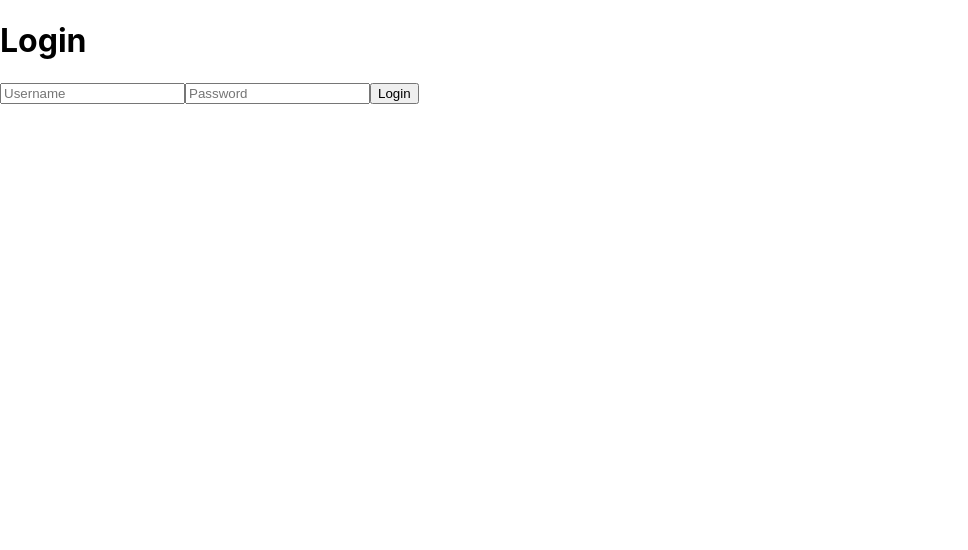
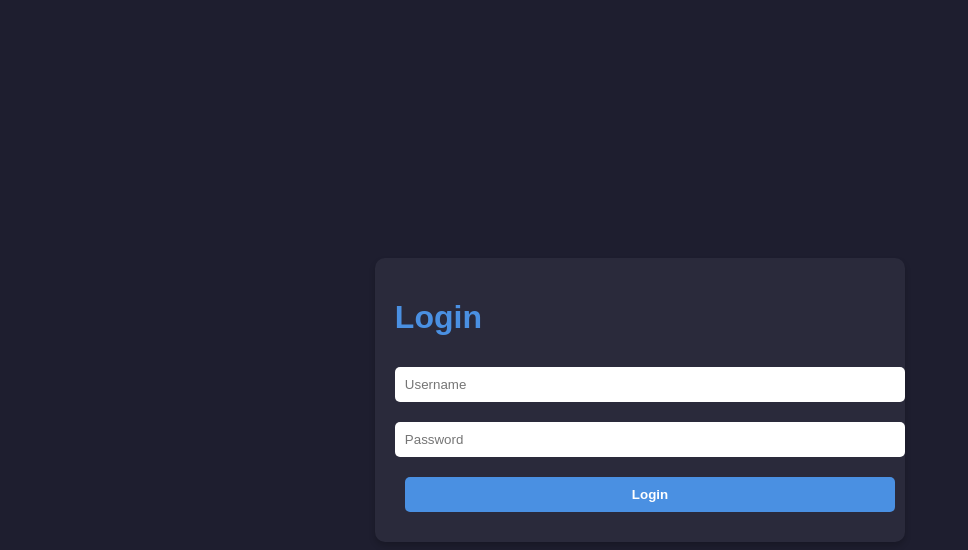
Before and after one commit to MirlanNurbekov/OrionTrail, a React (Create React App) app: page / in a window 1280 px wide. Shown: the top 550 px of the page, without its empty margins (0-968 px from the left). Built offline with nearby package versions, Linux system fonts and the light colour scheme.

Commit message:
002
Gave some basic CSS

```diff
--- a/src/App.js
+++ b/src/App.js
@@ -2,6 +2,7 @@ import React, { useState } from 'react';
 import Login from './components/Login';
 import LanguageSelector from './components/LanguageSelector';
 import QuestionPage from './components/QuestionPage';
+import './styles/App.css';
 
 function App() {
     const [loggedIn, setLoggedIn] = useState(false);
--- a/src/components/LanguageSelector.js
+++ b/src/components/LanguageSelector.js
@@ -1,11 +1,14 @@
 import React from 'react';
+import '../styles/LanguageSelector.css';
 
 export default function LanguageSelector({ onSelectLanguage }) {
     return (
-        <div>
+        <div className="language-selector">
             <h1>Select Language</h1>
-            <button onClick={() => onSelectLanguage('Python')}>Python</button>
-            <button onClick={() => onSelectLanguage('JavaScript')}>JavaScript</button>
+            <div className="language-buttons">
+                <button onClick={() => onSelectLanguage('Python')}>Python</button>
+                <button onClick={() => onSelectLanguage('JavaScript')}>JavaScript</button>
+            </div>
         </div>
     );
 }
--- a/src/components/Login.js
+++ b/src/components/Login.js
@@ -1,4 +1,5 @@
 import React, { useState } from 'react';
+import '../styles/Login.css';
 
 export default function Login({ onLogin }) {
     const [username, setUsername] = useState('');
@@ -21,9 +22,9 @@ export default function Login({ onLogin }) {
     };
 
     return (
-        <div>
-            <h1>Login</h1>
-            <form onSubmit={handleLogin}>
+        <div className="login-container">
+            <form className="login-form" onSubmit={handleLogin}>
+                <h1>Login</h1>
                 <input
                     type="text"
                     placeholder="Username"
@@ -37,8 +38,8 @@ export default function Login({ onLogin }) {
                     onChange={(e) => setPassword(e.target.value)}
                 />
                 <button type="submit">Login</button>
+                {error && <p className="error-message">{error}</p>}
             </form>
-            {error && <p style={{ color: 'red' }}>{error}</p>}
         </div>
     );
 }
--- a/src/components/QuestionPage.js
+++ b/src/components/QuestionPage.js
@@ -1,4 +1,5 @@
 import React, { useState, useEffect } from 'react';
+import '../styles/QuestionPage.css';
 
 export default function QuestionPage({ language }) {
     const [level, setLevel] = useState(1);
@@ -15,23 +16,23 @@ export default function QuestionPage({ language }) {
     }, [language, level]);
 
     return (
-        <div>
+        <div className="question-page">
             <h1>{language} Questions - Level {level}</h1>
-            <nav>
+            <nav className="navbar">
                 {[1, 2, 3, 4].map((lvl) => (
                     <button key={lvl} onClick={() => setLevel(lvl)}>
                         Level {lvl}
                     </button>
                 ))}
             </nav>
-            <ul>
+            <div className="question-list">
                 {questions.map((q, index) => (
-                    <li key={index}>
+                    <div key={index} className="question-item">
                         {q}
-                        {solutionsVisible && <p>Solution: Solution for {q}</p>}
-                    </li>
+                        {solutionsVisible && <p className="solution">Solution: Solution for {q}</p>}
+                    </div>
                 ))}
-            </ul>
+            </div>
             <button onClick={() => setSolutionsVisible(!solutionsVisible)}>
                 {solutionsVisible ? 'Hide Solutions' : 'Show Solutions'}
             </button>
--- /dev/null
+++ b/src/styles/App.css
@@ -0,0 +1,52 @@
+body {
+  margin: 0;
+  font-family: Arial, sans-serif;
+  background-color: #1e1e2f;
+  color: #ffffff;
+}
+
+h1 {
+  color: #4a90e2;
+}
+
+button {
+  padding: 10px 20px;
+  margin: 10px;
+  border: none;
+  border-radius: 5px;
+  background-color: #4a90e2;
+  color: white;
+  font-weight: bold;
+  cursor: pointer;
+  transition: background-color 0.3s;
+}
+
+button:hover {
+  background-color: #357ab8;
+}
+
+nav button {
+  background-color: #5c3bbf;
+}
+
+nav button:hover {
+  background-color: #452b8e;
+}
+
+ul {
+  list-style: none;
+  padding: 0;
+}
+
+ul li {
+  margin: 10px 0;
+  background: #2a2a3b;
+  padding: 15px;
+  border-radius: 5px;
+}
+
+@media (max-width: 600px) {
+  button {
+      width: 100%;
+  }
+}
--- /dev/null
+++ b/src/styles/LanguageSelector.css
@@ -0,0 +1,17 @@
+.language-selector {
+  display: flex;
+  flex-direction: column;
+  align-items: center;
+  justify-content: center;
+  height: 100vh;
+  background-color: #1e1e2f;
+}
+
+.language-buttons button {
+  width: 200px;
+  margin: 10px;
+}
+
+.language-buttons button:hover {
+  background-color: #452b8e;
+}
--- /dev/null
+++ b/src/styles/Login.css
@@ -0,0 +1,32 @@
+.login-container {
+  display: flex;
+  flex-direction: column;
+  align-items: center;
+  justify-content: center;
+  height: 100vh;
+  background-color: #1e1e2f;
+}
+
+.login-form {
+  background: #2a2a3b;
+  padding: 20px;
+  border-radius: 10px;
+  box-shadow: 0px 4px 6px rgba(0, 0, 0, 0.2);
+}
+
+.login-form input {
+  width: 100%;
+  padding: 10px;
+  margin: 10px 0;
+  border: none;
+  border-radius: 5px;
+}
+
+.login-form button {
+  width: 100%;
+}
+
+.error-message {
+  color: #e74c3c;
+  font-size: 14px;
+}
--- /dev/null
+++ b/src/styles/QuestionPage.css
@@ -0,0 +1,34 @@
+.question-page {
+  padding: 20px;
+}
+
+.navbar {
+  display: flex;
+  justify-content: center;
+  margin-bottom: 20px;
+}
+
+.navbar button {
+  margin: 0 10px;
+}
+
+.question-list {
+  display: flex;
+  flex-direction: column;
+  align-items: center;
+}
+
+.question-item {
+  width: 80%;
+  max-width: 600px;
+  background: #2a2a3b;
+  padding: 15px;
+  margin-bottom: 10px;
+  border-radius: 5px;
+  text-align: center;
+}
+
+.solution {
+  margin-top: 10px;
+  color: #4a90e2;
+}
--- /dev/null
+++ b/src/styles/index.css
@@ -0,0 +1,13 @@
+body {
+  margin: 0;
+  font-family: -apple-system, BlinkMacSystemFont, 'Segoe UI', 'Roboto', 'Oxygen',
+    'Ubuntu', 'Cantarell', 'Fira Sans', 'Droid Sans', 'Helvetica Neue',
+    sans-serif;
+  -webkit-font-smoothing: antialiased;
+  -moz-osx-font-smoothing: grayscale;
+}
+
+code {
+  font-family: source-code-pro, Menlo, Monaco, Consolas, 'Courier New',
+    monospace;
+}
```
